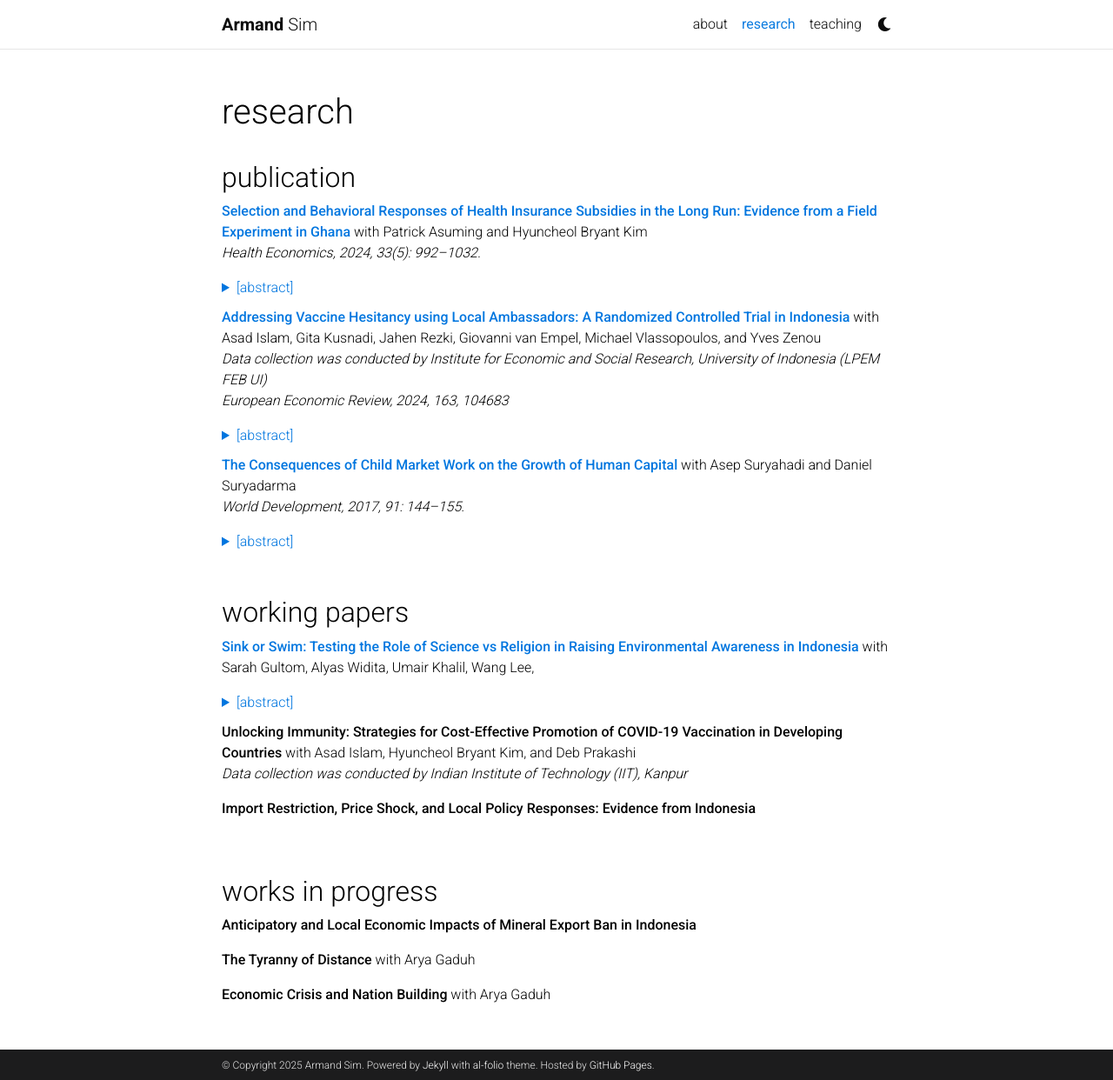
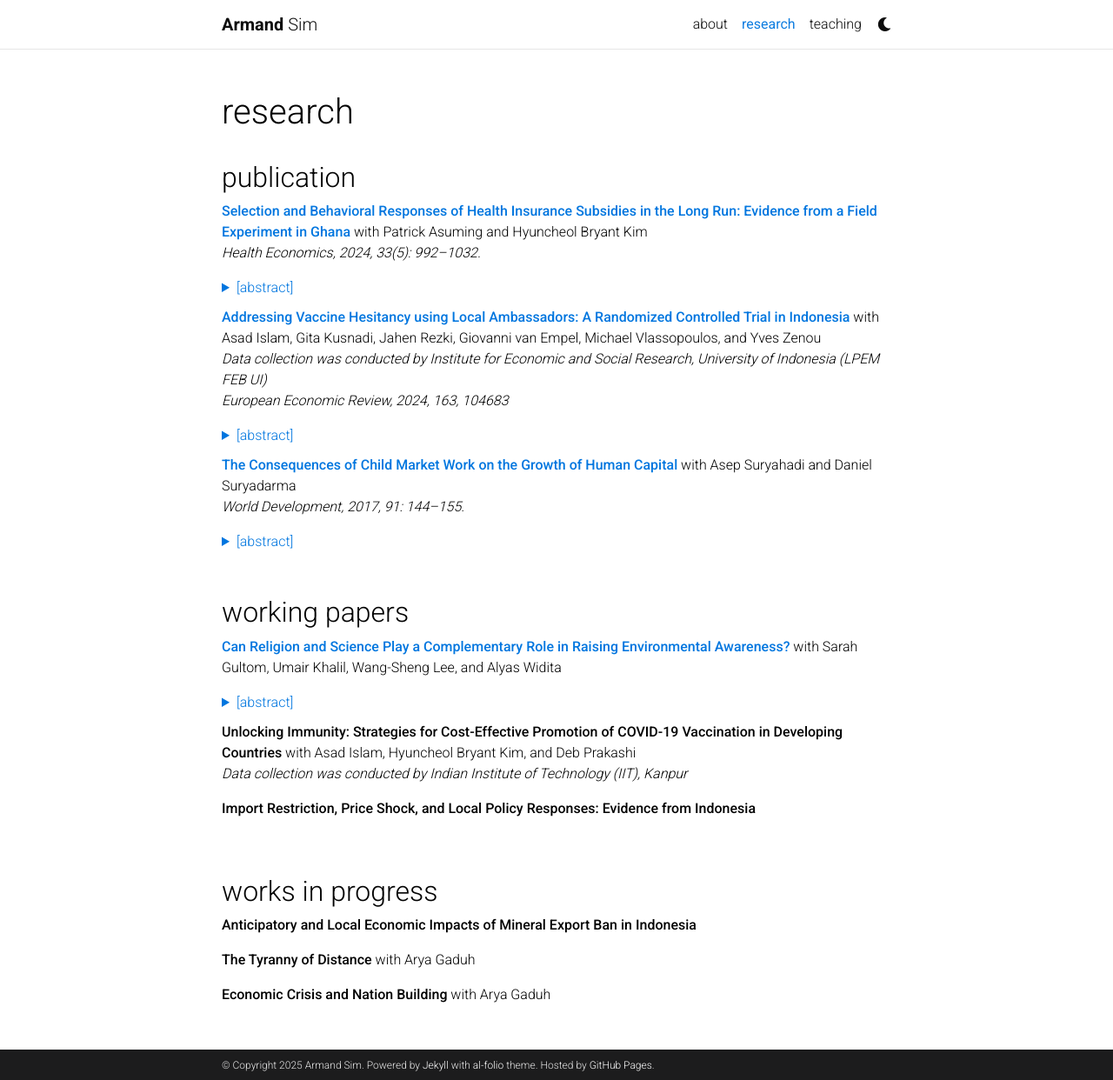
Before and after one commit to armandsim/armandsim.github.io, a Jekyll site: the page built from _pages/research.md, in a window 1280 px wide and 1242 px high. Shown: the whole window at 87% size. Built offline with Jekyll 4.4.1, drawn with Linux system fonts in a browser that asks for light colours; comment, search, counter and statistics services are not loaded; a style sheet for code colours, icons or effects is not loaded.

Commit message:
Abstract

```diff
--- a/_pages/research.md
+++ b/_pages/research.md
@@ -48,11 +48,10 @@ The paper measures the effect of child market work on the long-term growth of hu
 
 ## working papers
 
-**[Sink or Swim: Testing the Role of Science vs Religion in Raising Environmental Awareness in Indonesia](/docs/jakarta_draft.pdf)** with Sarah Gultom, Alyas Widita, Umair Khalil, Wang Lee,
+**[Can Religion and Science Play a Complementary Role in Raising Environmental Awareness?](/docs/jakarta_draft.pdf)** with Sarah Gultom, Umair Khalil, Wang-Sheng Lee, and Alyas Widita <br>
 <details>
 <summary>[abstract]</summary>
-Shifting beliefs and encouraging pro-sustainability behaviors to mitigate climate and environmental issues can be challenging due to their polarizing nature. This challenge is particularly concerning in Jakarta, the world's fastest sinking city, where many residents remain uninformed about land subsidence—its causes, severity, and implications.
-We conduct a large-scale online experiment to understand how to effectively communicate this environmental threat. We vary the perceived identity of the messenger (as a religious leader or scientist) and the narrative style of the video message (religious or scientific). Our results show that any version of message, compared to a placebo, shifts beliefs about causes and consequences of subsidence, increases pro-sustainability behaviors, self-efficacy, and institutional trust in addressing the issue. The messenger's perceived identity as a scientist---rated as more persuasive and trustworthy than an Imam---generates larger impacts on beliefs regardless of narrative style. A scientist delivering a religious narrative is effective in encouraging participants to spread awareness, while an Imam is better at building trust across stakeholders. Effects on beliefs are more pronounced among those with low prior knowledge, high institutional trust, and less reliance on groundwater. However, heterogeneous treatment effects on actions are limited even among the least informed. Overall, our findings demonstrate how perceived identity and narrative framing shapes public understanding of and action on environmental challenges.
+This paper examines whether religion and science, which are often seen as opposing perspectives, can act as complementary forces in influencing environmental beliefs and attitudes. We explore this question through an online experiment in Jakarta---the world’s fastest-sinking city---where we randomize exposure to video messages containing different narrative framing (religious vs. scientific) and presenter identity (Imam vs. scientist portrayed by the same actor). Several patterns emerge. First, compared to a placebo, all treatment messages increase respondents' beliefs about land subsidence, willingness to adopt mitigation behaviors, and confidence in their ability to address the problem. Second, the scientist portrayal, which is perceived as more persuasive and trustworthy, generates stronger effects when combined with a religious narrative, highlighting the complementary role between scientific credibility and religious values. Third, effects on beliefs are larger among those with low prior knowledge and high institutional trust, but heterogeneous effects on mitigation behaviors are limited. These findings suggest that perceived scientific credibility combined with religious narratives can effectively influence environmental beliefs in a predominantly Muslim context
 </details>
 
 **Unlocking Immunity: Strategies for Cost-Effective Promotion of COVID-19 Vaccination in Developing Countries** with Asad Islam, Hyuncheol Bryant Kim, and Deb Prakashi <br>
```
Also changed, not shown: 1 other file.
